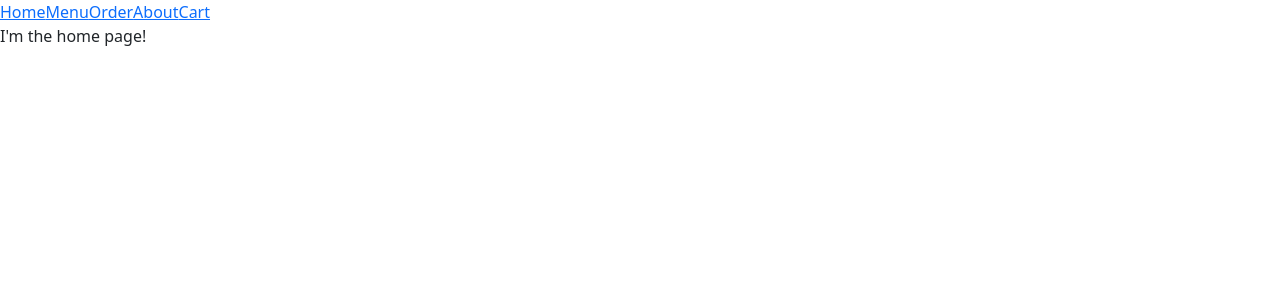
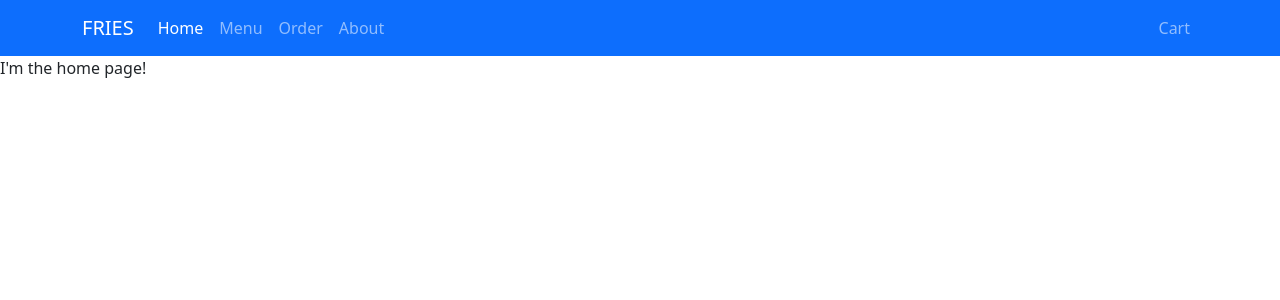
Before and after one commit to patchwork109/phase-4-project, a React (Create React App) app in the folder client/: page / in a window 1280 px wide. Shown: the top 300 px of the page. Built offline with nearby package versions, Linux system fonts and the light colour scheme; no server answers.

Commit message:
Added navbar styling

```diff
--- a/client/package.json
+++ b/client/package.json
@@ -10,6 +10,7 @@
     "bootstrap": "^5.2.3",
     "formik": "^2.2.9",
     "react": "^18.1.0",
+    "react-bootstrap": "^2.7.4",
     "react-dom": "^18.1.0",
     "react-markdown": "^6.0.2",
     "react-router-dom": "^5.2.0",
--- a/client/public/index.html
+++ b/client/public/index.html
@@ -9,6 +9,12 @@
       rel="stylesheet"
     />
     <meta name="viewport" content="width=device-width, initial-scale=1" />
+    <!-- <link
+      rel="stylesheet"
+      href="https://cdn.jsdelivr.net/npm/bootstrap@5.2.3/dist/css/bootstrap.min.css"
+      integrity="sha384-rbsA2VBKQhggwzxH7pPCaAqO46MgnOM80zW1RWuH61DGLwZJEdK2Kadq2F9CUG65"
+      crossorigin="anonymous"
+    /> -->
     <meta name="theme-color" content="#000000" />
     <meta
       name="description"
--- a/client/src/components/NavBar.js
+++ b/client/src/components/NavBar.js
@@ -1,21 +1,27 @@
 import React from "react";
 import {NavLink} from "react-router-dom";
+import Container from 'react-bootstrap/Container';
+import Nav from 'react-bootstrap/Nav';
+import Navbar from 'react-bootstrap/Navbar';
 
-
-const NavBar =() => {
+function NavBar() {
 
   return (
-    <nav>
-      <NavLink exact to="/">Home</NavLink>
-      <NavLink exact to="/menu">Menu</NavLink>
-      <NavLink exact to="/order">Order</NavLink>
-      <NavLink exact to="/about">About</NavLink>
-      <NavLink exact to="/order/cart">Cart</NavLink>
-    </nav>
-
-  )
-
+    <Navbar bg="primary" variant="dark">
+        <Container>
+          <Navbar.Brand exact to="/" as={NavLink}>FRIES</Navbar.Brand>
+          <Nav className="me-auto">
+            <Nav.Link exact to="/" as={NavLink}>Home</Nav.Link>
+            <Nav.Link exact to="/menu" as={NavLink}>Menu</Nav.Link>
+            <Nav.Link exact to="/order" as={NavLink}>Order</Nav.Link>
+            <Nav.Link exact to="/about" as={NavLink}>About</Nav.Link>
+          </Nav>
+          <Nav className="justify-content-end">
+            <Nav.Link exact to="/order/cart" as={NavLink}>Cart</Nav.Link>
+          </Nav>
+        </Container>
+      </Navbar>
+  );
 }
 
-
 export default NavBar;
```
Also changed, not shown: 2 other files (tests, documents, lock files or other folders).
